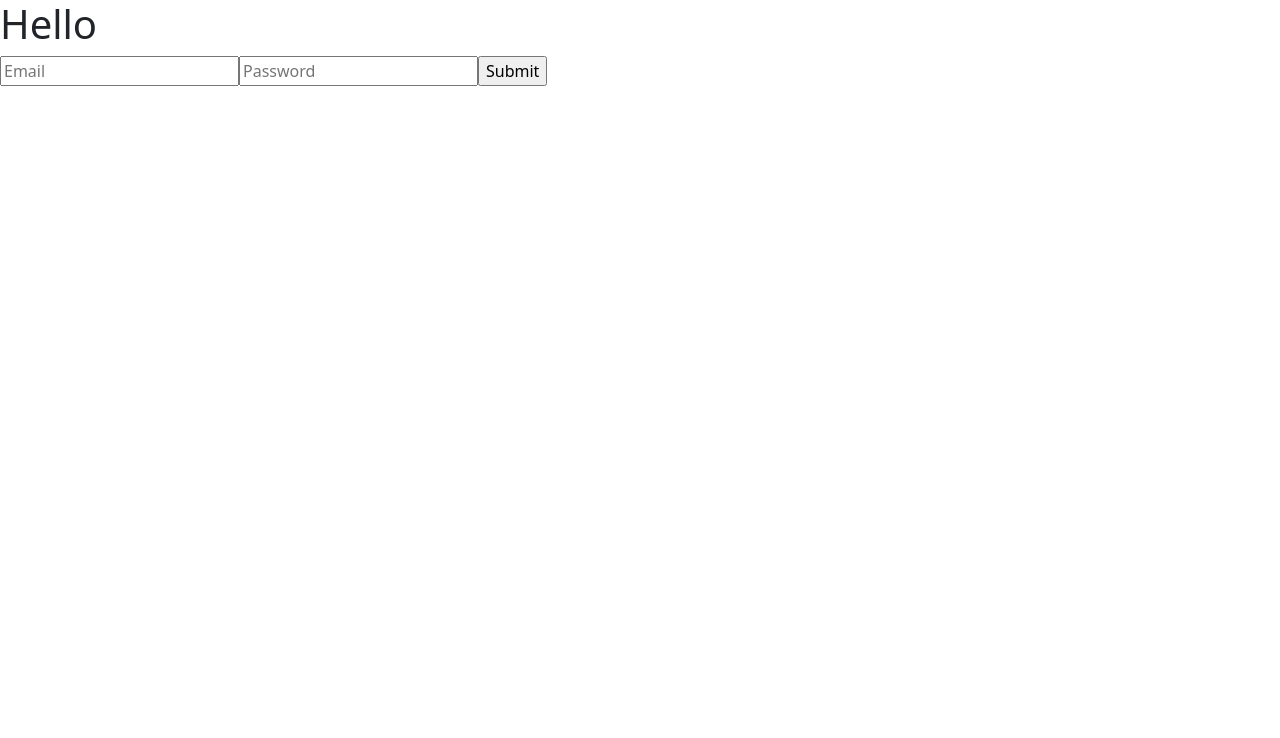
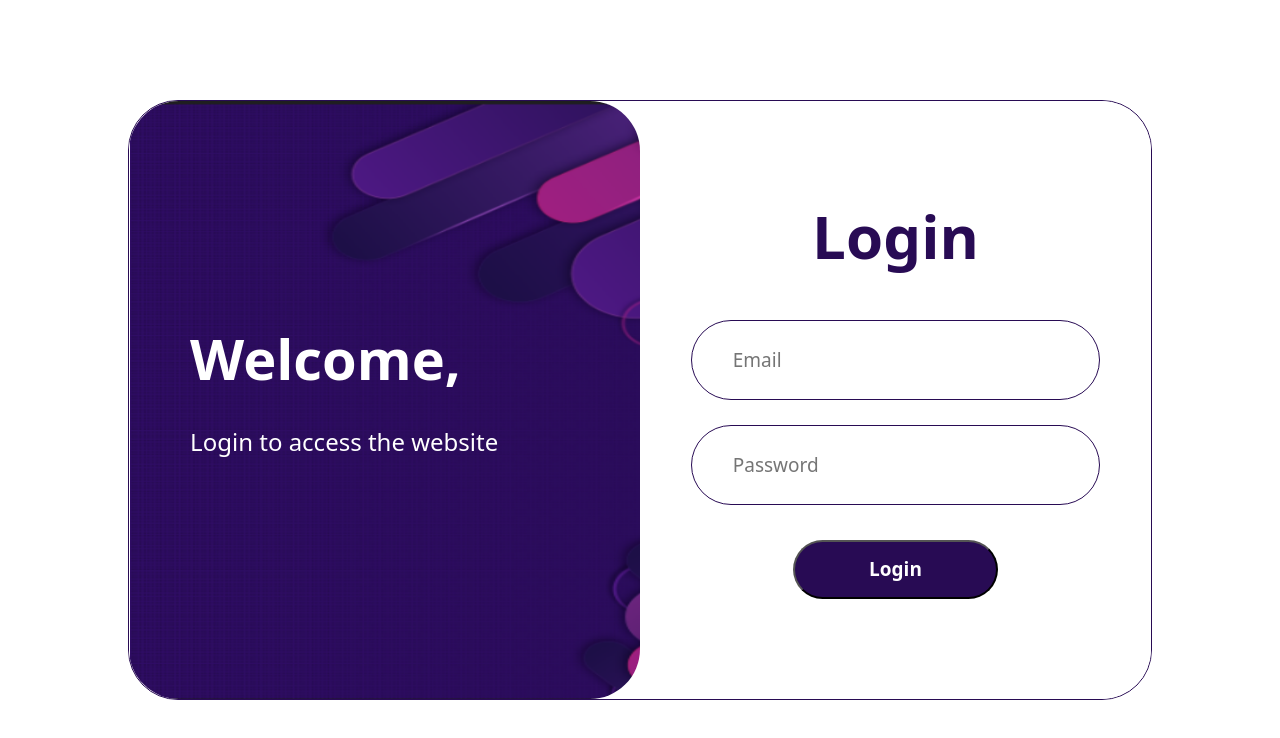
Before and after one commit to cs21b040/team5, a React (Create React App) app in the folder frontend/: page /login in a window 1280 px wide. Shown: the top 738 px of the page. Built offline with nearby package versions, Linux system fonts and the light colour scheme.

Commit message:
login page

```diff
--- /dev/null
+++ b/frontend/src/Components/Styles/login.css
@@ -0,0 +1,150 @@
+.box{
+    display: flex;
+    align-items: center;
+    justify-content: center;
+    height: 100vh;
+
+}
+.containerLogin{
+    display: flex;
+    align-items: center;
+    justify-content: center;
+    width: 80%;
+    margin: 0 auto;
+    height: 75%;
+    border-radius: 50px;
+    border: 1px solid #280b54;
+}
+.first{
+    display: flex;
+    justify-content: center;
+    align-items: center;
+    border-radius: 50px;
+    background-color: #fff;
+    background-image: url(../assets/bg.png);
+    background-size: cover;
+    width: 50%;
+    height: 100%;
+    /* float: left; */
+}
+.header1 {
+    display: flex;
+    flex-direction: column;
+    align-items: center;
+    justify-content: center;
+    gap: 25px;
+    width: 100%;
+    height: 100%;
+  }
+.position1 {
+    display: flex;
+    flex-direction: column;
+    padding-left: 10px;
+    justify-content: center;
+    width: 80%;
+    height: 59px;
+    cursor: pointer;
+    font-size: 350%;
+    font-weight: 700;
+    color: #fff;
+  }
+  .position2 {
+    display: flex;
+    flex-direction: column;
+    padding-left: 10px;
+    justify-content: center;
+    width: 80%;
+    height: 59px;
+    cursor: pointer;
+    font-size: 150%;
+    color: #fff;
+  }
+.first img{
+    width: 100%;
+    height: 100%;
+    border-radius: 50px;
+}
+.second{
+    display: flex;
+    justify-content: center;
+    align-items: center;
+    flex-direction: column;
+    background-color: #fff;
+    width: 50%;
+    border-radius: 50px;
+    height: 100%;
+    float: right;
+}
+.header {
+    display: flex;
+    flex-direction: column;
+    align-items: center;
+    gap: 25px;
+    width: 100%;
+    margin-bottom: 50px;
+  }
+.position {
+    display: flex;
+    flex-direction: column;
+    align-items: center;
+    width: 80%;
+    height: 59px;
+    cursor: pointer;
+    font-size: 60px;
+    margin-bottom: 10px;
+    font-weight: 700;
+    color: #280b54;
+  }
+.inputs {
+    display: flex;
+    flex-direction: column;
+    gap: 25px;
+    width: 100%;
+    margin-top: 10px;
+  }
+.input{
+    display: flex;
+    align-items: center;
+    margin: auto;
+    width: 80%;
+    height: 80px;
+    background: #fff;
+    border-radius: 50px;
+    border: 1px solid #280b54;
+}
+
+.input input {
+    width: 400px;
+    height: 50px;
+    border: none;
+    background: transparent;
+    outline: none;
+    padding-left: 10%;
+    font-size: 19px;
+    color: #797979;
+  }
+.button input{
+    display: flex;
+    align-items: center;
+    justify-content: center;
+    width: 40%;
+    height: 59px;
+    background: #280b54;
+    color: #fff;
+    border-radius: 50px;
+    margin-top: 20px;
+    font-size: 19px;
+    font-weight: 700;
+    margin: 10px auto;
+    cursor: pointer;
+}
+@media (max-width: 768px) {
+    .first {
+      display: none;
+    }
+
+    .second {
+      width: 100%;
+      height: 100%;
+    }
+  }
--- a/frontend/src/routes/Login.js
+++ b/frontend/src/routes/Login.js
@@ -2,6 +2,7 @@ import React from 'react'
 import { useState } from 'react'
 import axios from 'axios'
 import { useNavigate} from 'react-router-dom'
+import '../Components/Styles/login.css'
 function Login() {
   const [email, setEmail] = useState('')
   const [password, setPassword] = useState('')
@@ -30,18 +31,44 @@ function Login() {
     }
   }
   return (
-    <div>
-      <h1>Hello</h1>
-      <form action="POST" className="post">
-        <input type="email" onChange={(e)=>{
-          setEmail(e.target.value)
-        }} placeholder='Email'/>
-        <input type="password" onChange={(e)=>{
-          setPassword(e.target.value)
-        }} placeholder='Password'/>
-        <input type="submit" onClick={login}/>
-      </form>
+    <div className='box'>
+      <div className='containerLogin'>
+        <div className='first'>
+          <div className="header1">
+            <div className="position1">Welcome,</div>
+            <div className="position2">Login to access the website</div>
+          </div>
+        </div>
+        <div className='second'>
+          <div className="header">
+            <div className="position">Login</div>
+          </div>
+          <div className='inputs'>
+            <div className='input'>
+              <input type="email" onChange={(e)=>{setEmail(e.target.value)}} placeholder='Email'/>
+            </div>
+            <div className='input'>
+              <input type="password" onChange={(e)=>{setPassword(e.target.value)}} placeholder='Password'/>
+            </div>
+            <div className='button'>
+              <input type="submit" value="Login" onClick={login}/>
+            </div>
+         </div>
+        </div>
+      </div>
     </div>
+    // <div>
+    //   <h1>Hello</h1>
+    //   <form action="POST" className="post">
+    //     <input type="email" onChange={(e)=>{
+    //       setEmail(e.target.value)
+    //     }} placeholder='Email'/>
+    //     <input type="password" onChange={(e)=>{
+    //       setPassword(e.target.value)
+    //     }} placeholder='Password'/>
+    //     <input type="submit" onClick={login}/>
+    //   </form>
+    // </div>
   )
 }
 
```
Also changed, not shown: frontend/src/Components/assets/bg.png (added).
